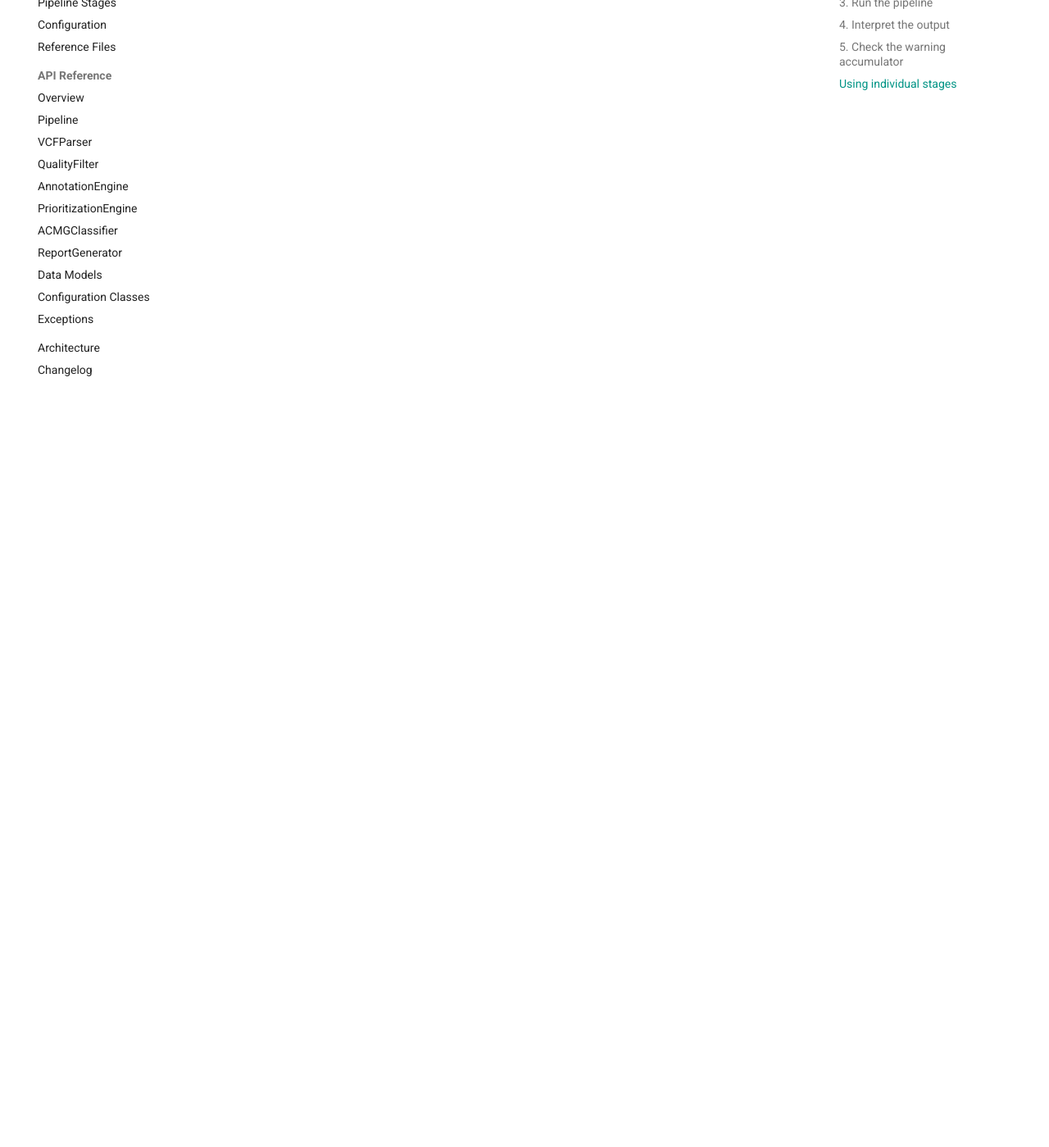
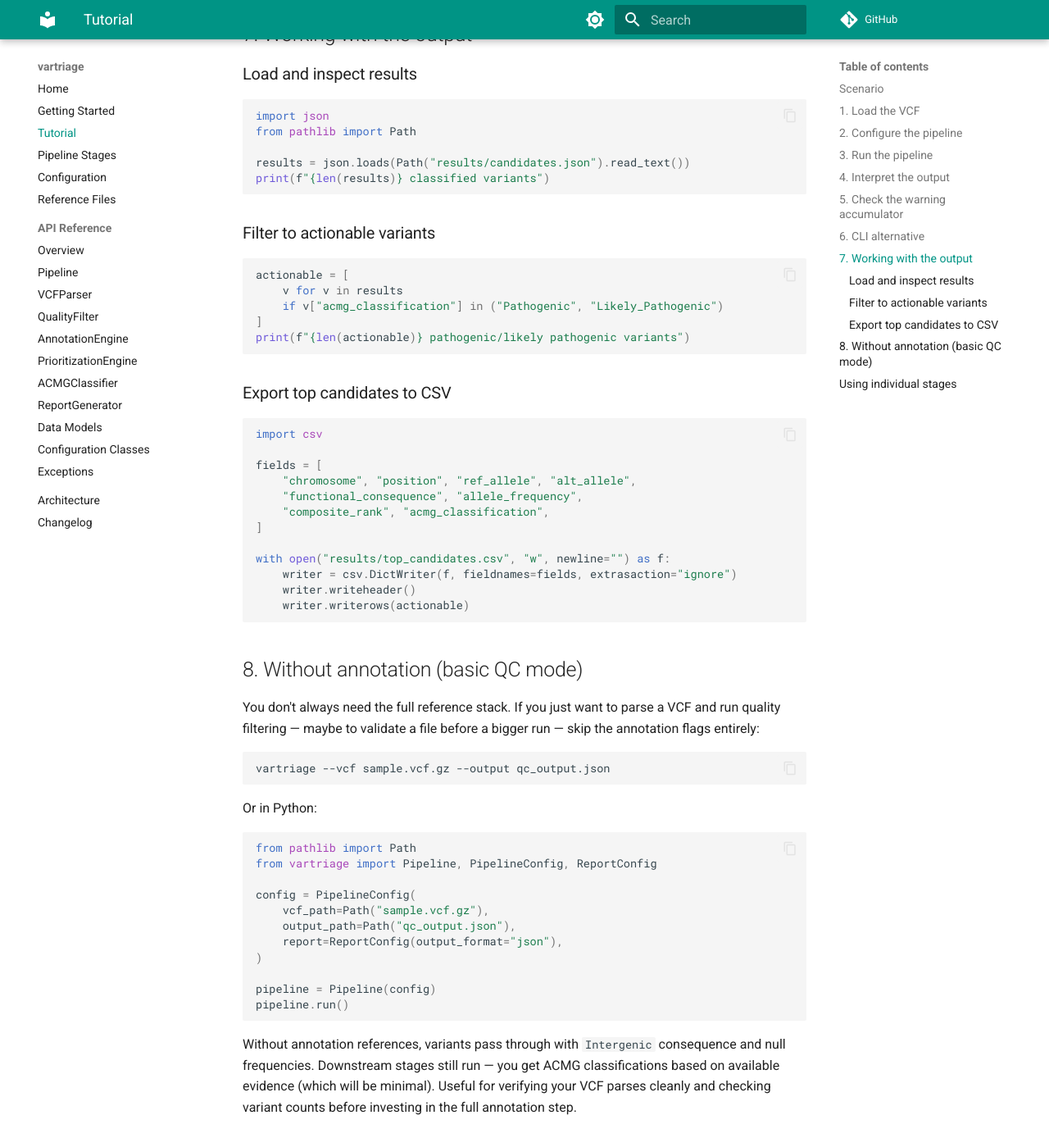
Before and after one commit to Behordeun/vartriage, an MkDocs documentation site: the page built from docs/tutorial.md, in a window 1280 px wide and 1400 px high, scrolled down 3068 px. Shown: the whole window at 82% size. Built offline with MkDocs 1.6.1 and Material for MkDocs 9.7.7, drawn with Linux system fonts in a browser that asks for light colours; comment, search, counter and statistics services are not loaded; some of the changed text lies outside the part shown.

Commit message:
docs: expand documentation with examples and changelog updates
- Add comprehensive examples.md with real-world usage patterns (WGS QC, exome panels, CLI batch processing, component-level access)
- Restructure changelog.md to follow Keep a Changelog format with separate [0.1.1] and [0.1.0] sections
- Document v0.1.1 fixes (frequency loader null handling) and new features (CLI, streaming, ScoreLoader, warning hierarchy, CI/CD)
- Update getting-started.md and tutorial.md with clarifications and improved formatting
- Provide code examples for common workflows to aid new users in adopting vartriage

````diff
--- a/docs/tutorial.md
+++ b/docs/tutorial.md
@@ -59,7 +59,7 @@
 
 The pipeline wires stages sequentially:
 
-```
+```text
 VCFParser → QualityFilter → AnnotationEngine → PrioritizationEngine → ACMGClassifier → ReportGenerator
 ```
 
@@ -115,6 +115,89 @@
 
 The counts show how many variants lacked gnomAD frequency or ClinVar assertions. A high gnomAD miss count may point to an incomplete reference file for the target regions.
 
+## 6. CLI alternative
+
+The same analysis from the command line:
+
+```bash
+vartriage \
+  --vcf proband_exome.vcf.gz \
+  --output results/candidates.json \
+  --output-format json \
+  --gene-annotation references/gencode.v44.gtf \
+  --gnomad references/gnomad.v4.exomes.tsv \
+  --clinvar references/clinvar_20240101.tsv \
+  --cadd-scores references/cadd_v1.7.tsv \
+  --revel-scores references/revel_v1.3.tsv
+```
+
+Output is identical to the Python API — same JSON structure, same ranking.
+
+## 7. Working with the output
+
+### Load and inspect results
+
+```python
+import json
+from pathlib import Path
+
+results = json.loads(Path("results/candidates.json").read_text())
+print(f"{len(results)} classified variants")
+```
+
+### Filter to actionable variants
+
+```python
+actionable = [
+    v for v in results
+    if v["acmg_classification"] in ("Pathogenic", "Likely_Pathogenic")
+]
+print(f"{len(actionable)} pathogenic/likely pathogenic variants")
+```
+
+### Export top candidates to CSV
+
+```python
+import csv
+
+fields = [
+    "chromosome", "position", "ref_allele", "alt_allele",
+    "functional_consequence", "allele_frequency",
+    "composite_rank", "acmg_classification",
+]
+
+with open("results/top_candidates.csv", "w", newline="") as f:
+    writer = csv.DictWriter(f, fieldnames=fields, extrasaction="ignore")
+    writer.writeheader()
+    writer.writerows(actionable)
+```
+
+## 8. Without annotation (basic QC mode)
+
+You don't always need the full reference stack. If you just want to parse a VCF and run quality filtering — maybe to validate a file before a bigger run — skip the annotation flags entirely:
+
+```bash
+vartriage --vcf sample.vcf.gz --output qc_output.json
+```
+
+Or in Python:
+
+```python
+from pathlib import Path
+from vartriage import Pipeline, PipelineConfig, ReportConfig
+
+config = PipelineConfig(
+    vcf_path=Path("sample.vcf.gz"),
+    output_path=Path("qc_output.json"),
+    report=ReportConfig(output_format="json"),
+)
+
+pipeline = Pipeline(config)
+pipeline.run()
+```
+
+Without annotation references, variants pass through with `Intergenic` consequence and null frequencies. Downstream stages still run — you get ACMG classifications based on available evidence (which will be minimal). Useful for verifying your VCF parses cleanly and checking variant counts before investing in the full annotation step.
+
 ## Using individual stages
 
 Each stage works independently:
````
Also changed, not shown: docs/changelog.md (+35 -9 lines), docs/examples.md (added, +221 -0 lines), docs/getting-started.md (+32 -0 lines).
